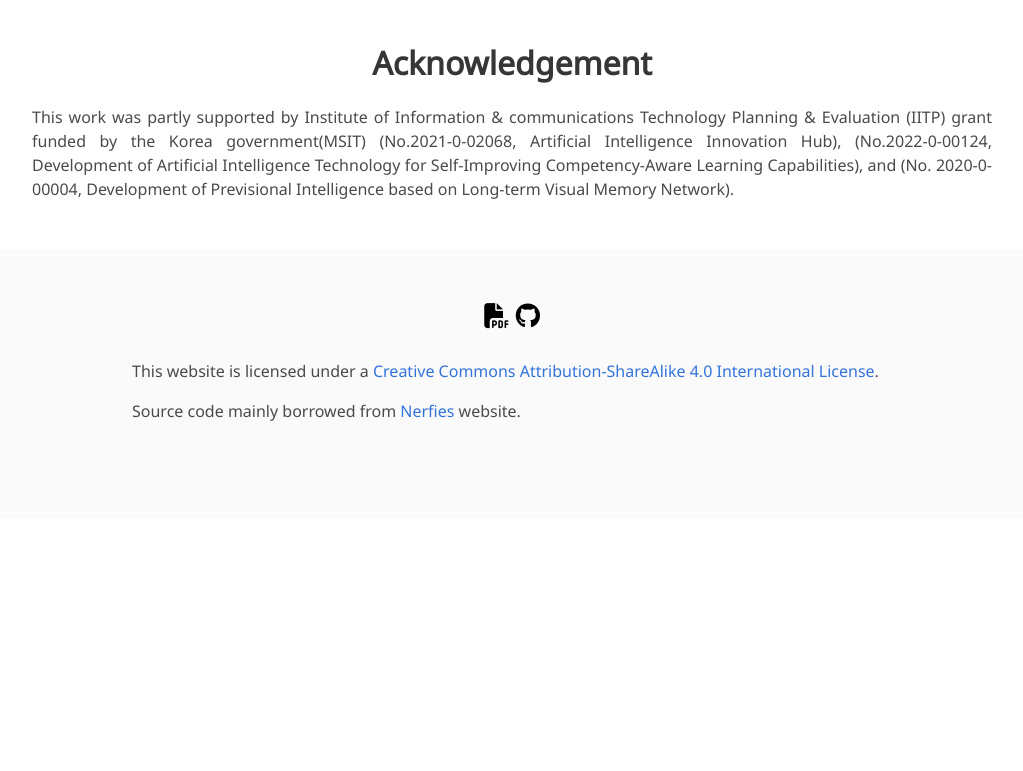
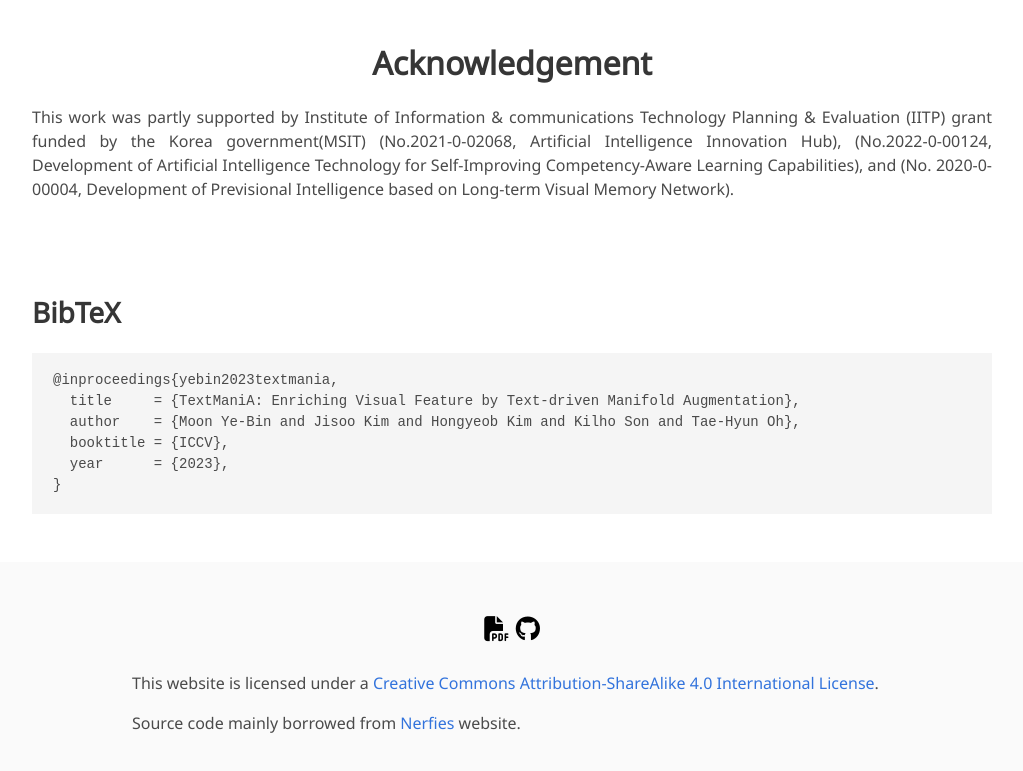
Before and after one commit to TextManiA/TextManiA.github.io, a plain HTML site: page index.html in a window 1280 px wide. Shown: the part 2690-3461 px from the top of the page, without its empty margins (128-1151 px from the left). Before the commit the page ends 3209 px from the top, so only its background shows below. Drawn offline with nearby package versions, Linux system fonts and the light colour scheme; some packages are replaced by stand-ins of ours; some icons are missing; a web font is replaced by a local one.

Commit message:
update bibtex

```diff
--- a/index.html
+++ b/index.html
@@ -291,17 +291,17 @@
 </section>
 
 
-<!-- <section class="section" id="BibTeX">
+<section class="section" id="BibTeX">
   <div class="container is-max-desktop content">
     <h2 class="title">BibTeX</h2>
-    <pre><code>@article{park2021nerfies,
-  author    = {Park, Keunhong and Sinha, Utkarsh and Barron, Jonathan T. and Bouaziz, Sofien and Goldman, Dan B and Seitz, Steven M. and Martin-Brualla, Ricardo},
-  title     = {Nerfies: Deformable Neural Radiance Fields},
-  journal   = {ICCV},
-  year      = {2021},
+    <pre><code>@inproceedings{yebin2023textmania,
+  title     = {TextManiA: Enriching Visual Feature by Text-driven Manifold Augmentation},
+  author    = {Moon Ye-Bin and Jisoo Kim and Hongyeob Kim and Kilho Son and Tae-Hyun Oh},
+  booktitle = {ICCV},
+  year      = {2023},
 }</code></pre>
   </div>
-</section> -->
+</section>
 
 
 <footer class="footer">
```
